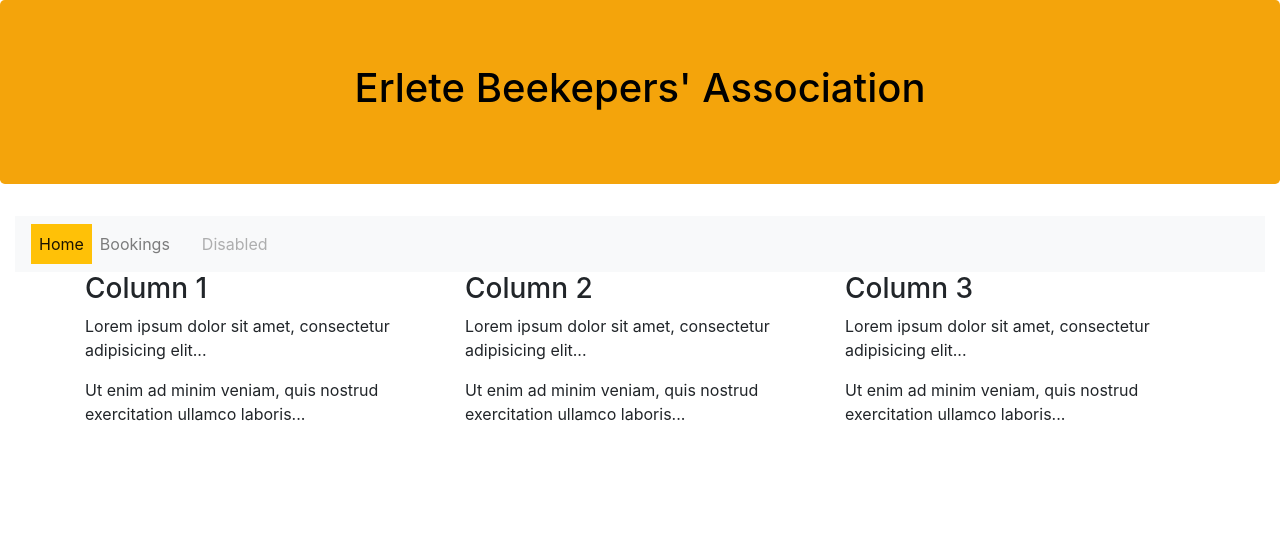
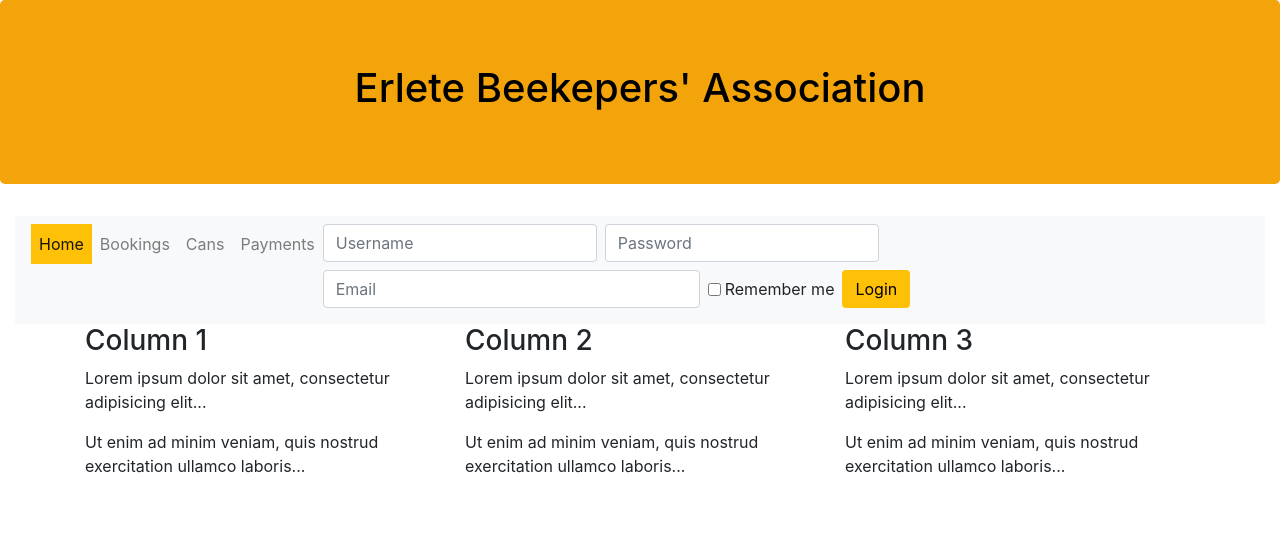
Before and after one commit to MaitaneG/MAHR, a PHP site: page / in a window 1280 px wide. Shown: the top 556 px of the page. Before the commit the page ends 421 px from the top, so only its background shows below. Run offline with PHP 8.4, Linux system fonts and the light colour scheme; some libraries are stand-ins or nearby versions.

Commit message:
login en el index

```diff
--- a/web/view/index.html
+++ b/web/view/index.html
@@ -28,6 +28,8 @@
   <button class="navbar-toggler" type="button" data-toggle="collapse" data-target="#navbarNav" aria-controls="navbarNav" aria-expanded="false" aria-label="Toggle navigation">
     <span class="navbar-toggler-icon"></span>
   </button>
+
+
   <div class="collapse navbar-collapse" id="navbarNav">
     <ul class="navbar-nav">
       <li class="nav-item active">
@@ -37,15 +39,37 @@
         <a class="nav-link" href="#">Bookings</a>
       </li>
       <li class="nav-item">
-        <a class="nav-link" href="#"></a>
+        <a class="nav-link" href="#">Cans</a>
       </li>
       <li class="nav-item">
-        <a class="nav-link disabled" href="#">Disabled</a>
+        <a class="nav-link " href="#">Payments</a>
       </li>
+
+
+  <form class="form-inline" >
+
+  <input type="text" class="form-control mb-2 mr-sm-2" id="inlineFormInputName2" placeholder="Username">
+
+    <input type="password" class="form-control mb-2 mr-sm-2" id="inlineFormInputGroupUsername2" placeholder="Password">
+    <input type="email" class="form-control mb-2 mr-sm-2"  id="email"
+       pattern=".+@globex.com" size="30" required placeholder="Email">
+
+  <div class="form-check mb-2 mr-sm-2">
+    <input class="form-check-input" type="checkbox" id="inlineFormCheck">
+    <label class="form-check-label" for="inlineFormCheck">
+      Remember me
+    </label>
+  </div>
+
+  <button type="submit" class="btn bg-warning mb-2">Login</button>
+</form>
+
     </ul>
   </div>
 </nav>
 </div>
+
+
 
   <div class="container">
    <div class="row">
--- a/web/view/styles/styles.css
+++ b/web/view/styles/styles.css
@@ -3,3 +3,15 @@
 	text-align: center;
 	color: black;
 }
+a{
+text-decoration: none;
+background-image: linear-gradient(currentColor,currentColor);
+background-position: 0% 100%;
+background-repeat: no-repeat;
+background-size: 0% 2px;
+transition: background-size .3s;
+}
+
+a:hover,a:focus {
+background-size: 100% 2px;
+}
```
